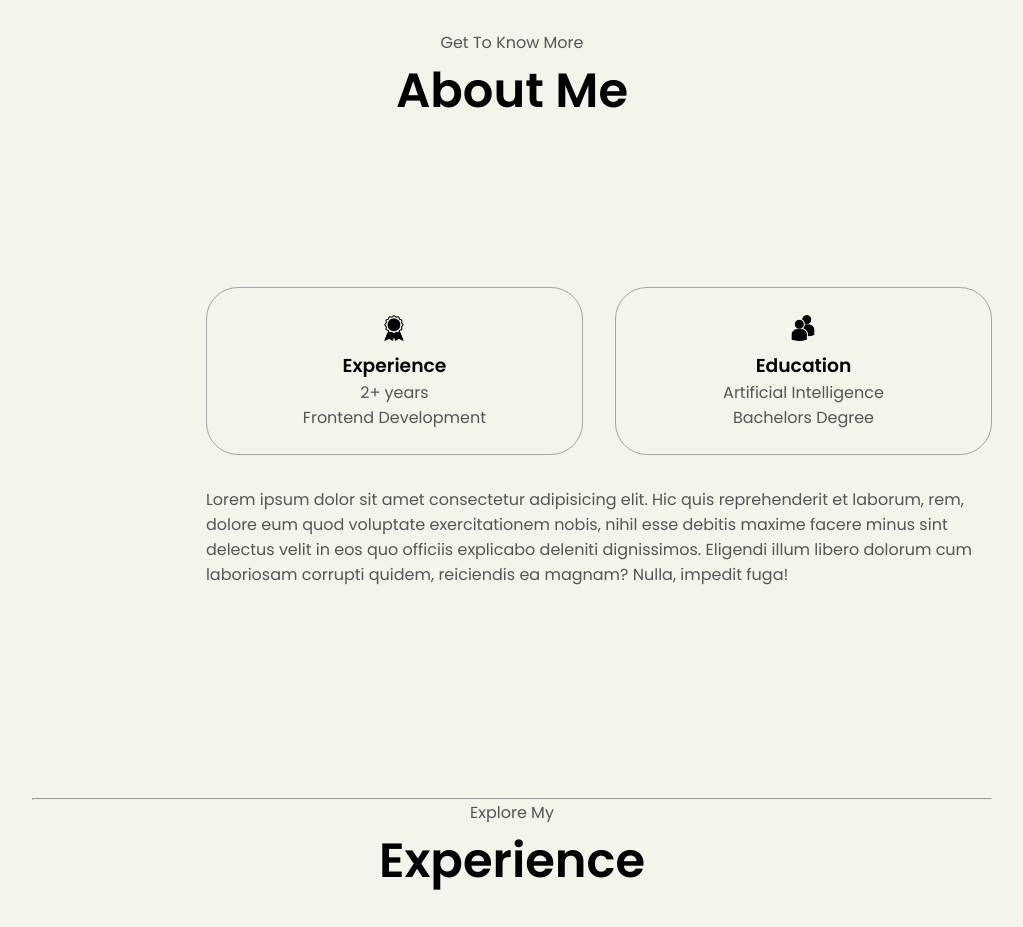
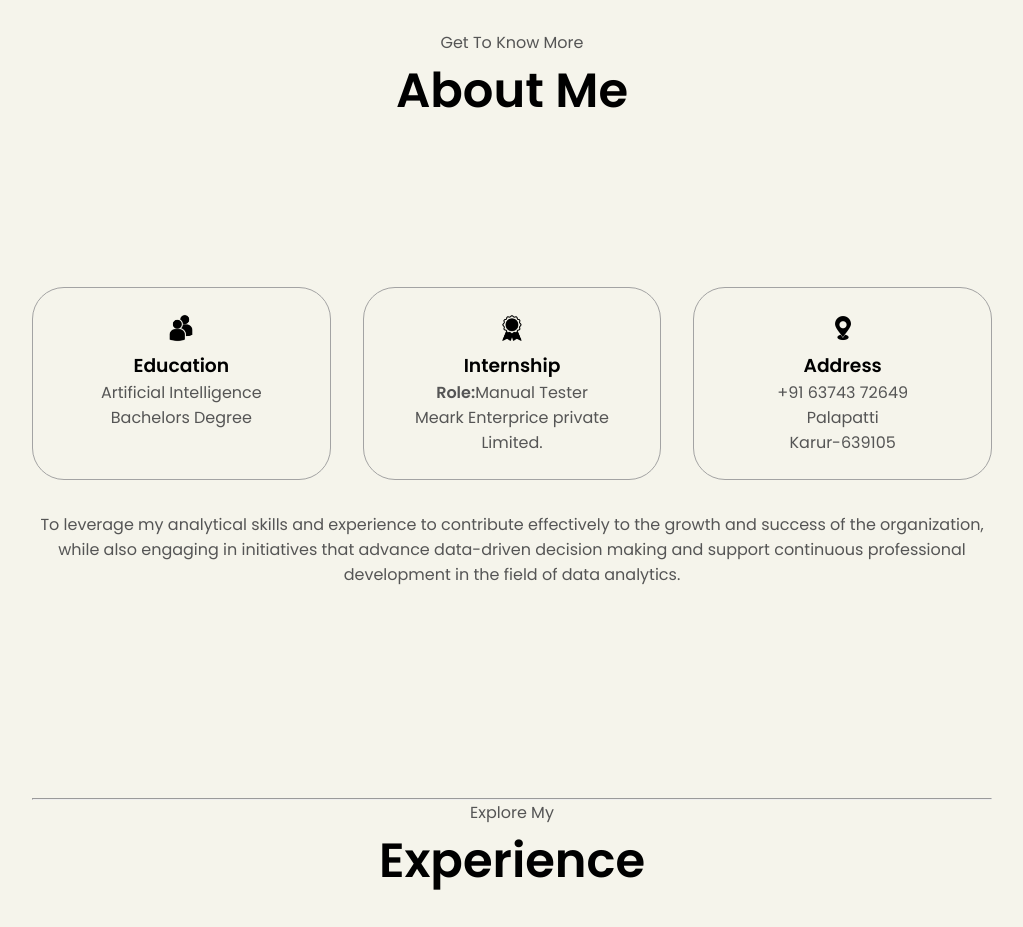
Before and after one commit to DHARUN033/Portfolio, a plain HTML site: page index.html in a window 1280 px wide. Shown: the part 900-1827 px from the top of the page, without its empty margins (128-1151 px from the left). Drawn offline with Linux system fonts and the light colour scheme.

Commit message:
About page completed

```diff
--- a/index.html
+++ b/index.html
@@ -88,20 +88,9 @@
       <p class="section__text__p1">Get To Know More</p>
       <h1 class="title">About Me</h1>
       <div class="section-container">
-        <div class="section__pic-container">
-
-        </div>
         <div class="about-details-container">
           <div class="about-containers">
-            <div class="details-container">
-              <img
-                src="./assets/experience.png"
-                alt="Experience icon"
-                class="icon"
-              />
-              <h3>Experience</h3>
-              <p>2+ years <br />Frontend Development</p>
-            </div>
+
             <div class="details-container">
               <img
                 src="./assets/education.png"
@@ -111,15 +100,32 @@
               <h3>Education</h3>
               <p>Artificial Intelligence <br /> Bachelors Degree</p>
             </div>
+            <div class="details-container">
+              <img
+                src="./assets/experience.png"
+                alt="Experience icon"
+                class="icon"
+              />
+              <h3>Internship</h3>
+              <p><b>Role:</b>Manual Tester <br>Meark Enterprice private Limited.</p>
+            </div>
+            <div class="details-container">
+              <img
+                src="/assets/location loho.png"
+                alt="Experience icon"
+                class="icon"
+              />
+              <h3>Address</h3>
+              <p>+91 63743 72649 <br> Palapatti <br> Karur-639105</p>
+            </div>
           </div>
           <div class="text-container">
             <p>
-              Lorem ipsum dolor sit amet consectetur adipisicing elit. Hic quis
-              reprehenderit et laborum, rem, dolore eum quod voluptate
-              exercitationem nobis, nihil esse debitis maxime facere minus sint
-              delectus velit in eos quo officiis explicabo deleniti dignissimos.
-              Eligendi illum libero dolorum cum laboriosam corrupti quidem,
-              reiciendis ea magnam? Nulla, impedit fuga!
+              To leverage my analytical skills and experience to contribute
+ effectively to the growth and success of the organization, while
+ also engaging in initiatives that advance data-driven decision
+making and support continuous professional development in the
+ field of data analytics.
             </p>
           </div>
         </div>
--- a/style.css
+++ b/style.css
@@ -282,7 +282,9 @@ section {
 
 .about-details-container {
   justify-content: center;
+  text-align: center;
   flex-direction: column;
+
 }
 
 .about-containers,
@@ -308,6 +310,7 @@ section {
   border: rgb(53, 53, 53) 0.1rem solid;
   border-color: rgb(163, 163, 163);
   text-align: center;
+  /* justify-content: center; */
 }
 
 .section-container {
@@ -315,11 +318,6 @@ section {
   height: 80%;
 }
 
-.section__pic-container {
-  height: 400px;
-  width: 400px;
-  margin: auto 0;
-}
 
 /* EXPERIENCE SECTION */
 
```
Also changed, not shown: assets/location loho.png (added).
